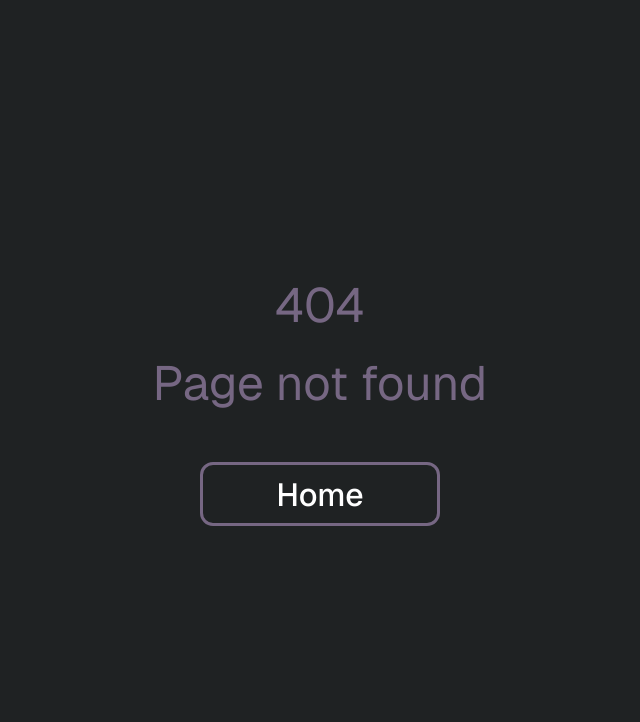
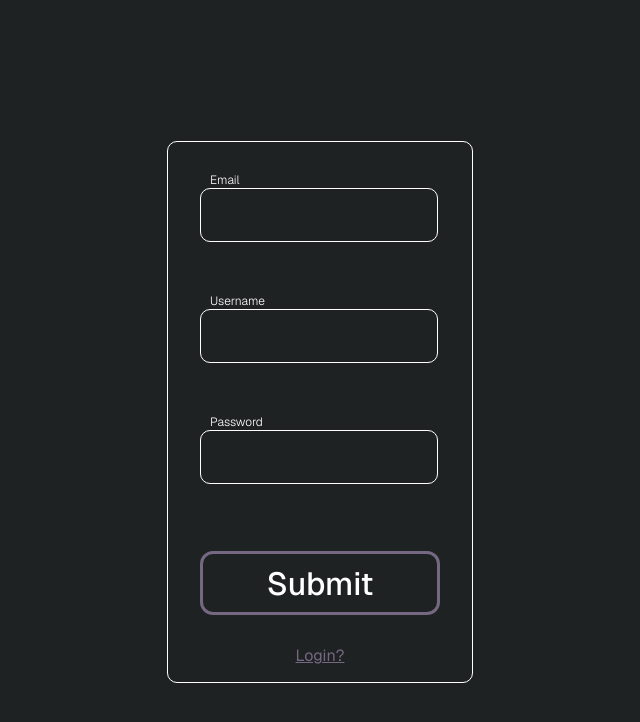
Before and after one commit to patrykmil/ztpai, a React (Vite) app in the folder react_app/: page /register in a window 1280 px wide. Before the commit this address had no page. Shown: the top 722 px of the page, without its empty margins (320-960 px from the left). Built offline with nearby package versions, Linux system fonts and the light colour scheme.

Commit message:
feat(react_app): added registration form

```diff
--- a/react_app/package.json
+++ b/react_app/package.json
@@ -10,12 +10,14 @@
     "preview": "vite preview"
   },
   "dependencies": {
+    "@tanstack/react-form": "^1.1.2",
     "@tanstack/react-query": "5.67.3",
     "@tanstack/react-query-devtools": "^5.67.3",
     "axios": "^1.8.4",
     "react": "^19.0.0",
     "react-dom": "^19.0.0",
-    "react-router-dom": "7.3.0"
+    "react-router-dom": "7.3.0",
+    "zod": "^3.24.2"
   },
   "devDependencies": {
     "@eslint/js": "^9.21.0",
--- /dev/null
+++ b/react_app/src/Register.jsx
@@ -0,0 +1,71 @@
+import {useForm} from '@tanstack/react-form';
+import {api} from './main';
+import {z} from 'zod';
+import styles from './Security/Security.module.css';
+import Field from './Security/Field.jsx';
+
+const ValidationSchema = z.object({
+    email: z.string().email("Email is not correct"),
+    username: z.string().min(3, "Username must be longer than 3"),
+    password: z.string().min(8, "Password must be longer than 8")
+});
+
+const Register = () => {
+    const form = useForm({
+        defaultValues: {
+            email: '',
+            username: '',
+            password: '',
+        },
+        onSubmit: async ({value}) => {
+            try {
+                console.log(value);
+                const {data} = await api.post("/addUser", value);
+                return data;
+            } catch (error) {
+                console.log("err");
+                console.log("err" + value);
+                throw new Error('Registration error');
+            }
+        },
+        validators: {
+            onChange: ValidationSchema
+        }
+    });
+
+    return (
+        <div className={styles.formDiv}>
+            <form
+                onSubmit={(e) => {
+                    e.preventDefault();
+                    e.stopPropagation();
+                    form.handleSubmit();
+                }}
+            >
+                <form.Field
+                    name="email"
+                    children={(field) => <Field name="email" label="Email" field={field}/>}
+                />
+                <form.Field
+                    name="username"
+                    children={(field) => <Field name="username" label="Username" field={field}/>}
+                />
+                <form.Field
+                    name="password"
+                    children={(field) => <Field name="password" label="Password" field={field}/>}
+                />
+                <form.Subscribe
+                    selector={(state) => [state.canSubmit, state.isSubmitting]}
+                    children={([canSubmit, isSubmitting]) => (
+                        <button className={styles.submitButton} type="submit" disabled={!canSubmit}>
+                            {isSubmitting ? '...' : 'Submit'}
+                        </button>
+                    )}
+                />
+            </form>
+            <a className={styles.link} href={"/login"}>Login?</a>
+        </div>
+    );
+};
+
+export default Register;
--- /dev/null
+++ b/react_app/src/Security/Field.jsx
@@ -0,0 +1,19 @@
+import React from 'react';
+import FieldInfo from './FieldInfo.jsx';
+import styles from './Security.module.css';
+
+const Field = ({name, label, field}) => (
+    <div>
+        <label className={styles.inputLabel} htmlFor={field.name}>{label}</label>
+        <input className={styles.input}
+               id={field.name}
+               name={field.name}
+               value={field.state.value}
+               onBlur={field.handleBlur}
+               onChange={(e) => field.handleChange(e.target.value)}
+        />
+        <FieldInfo field={field}/>
+    </div>
+);
+
+export default Field;
--- /dev/null
+++ b/react_app/src/Security/FieldInfo.jsx
@@ -0,0 +1,13 @@
+import React from 'react';
+import styles from './Security.module.css';
+
+const FieldInfo = ({field}) => (
+    <>
+        {field.state.meta.isTouched && field.state.meta.errors.length ? (
+            <em className={styles.validationError}>{field.state.meta.errors.map((err) => err.message).join(',')}</em>
+        ) : <div className={styles.errorMessagePlaceholder}></div>}
+        {field.state.meta.isValidating ? 'Validating...' : null}
+    </>
+);
+
+export default FieldInfo;
--- /dev/null
+++ b/react_app/src/Security/Security.module.css
@@ -0,0 +1,91 @@
+body {
+    display: flex;
+    flex-direction: column;
+    justify-content: center;
+    align-items: center;
+    height: 100vh;
+}
+
+.formDiv {
+    height: 33.75rem;
+    width: 19rem;
+    margin-top: 1.5em;
+    display: flex;
+    flex-direction: column;
+    justify-content: space-evenly;
+    align-items: center;
+    border-radius: 0.625rem;
+    border: 1px solid #fff;
+}
+
+form {
+    display: flex;
+    flex-flow: column nowrap;
+    justify-content: space-evenly;
+    height: 100%;
+}
+
+form > div {
+    display: flex;
+    flex-direction: column;
+    justify-content: flex-start;
+    align-items: start;
+}
+
+.inputLabel {
+    padding: 0;
+    color: #fff;
+    font-size: var(--small-font);
+    font-weight: 300;
+    align-self: flex-start;
+    margin: 0 0 0 0.625rem;
+}
+
+.validationError {
+    color: var(--accent-orange);
+}
+
+.input {
+    display: flex;
+    width: 13.5rem;
+    height: 2rem;
+    padding: 0.625rem;
+    align-items: center;
+    gap: 0.625rem;
+    flex-shrink: 0;
+    border-radius: 0.625rem;
+    border: 1px solid #fff;
+    background-color: inherit;
+}
+
+.submitButton {
+    margin-top: .5em;
+    display: inline-flex;
+    width: 7.5em;
+    height: 2em;
+    font-size: var(--double-font);
+    font-weight: 500;
+    padding: 0.9375rem 1.25rem;
+    justify-content: center;
+    align-items: center;
+    gap: 0.625rem;
+    border-radius: 0.8125rem;
+    border: 3px solid var(--primary);
+    background-color: inherit;
+}
+
+.submitButton:hover {
+    background-color: var(--primary);
+    color: #fff;
+    cursor: pointer;
+}
+
+.errorMessagePlaceholder {
+    height: 21px;
+}
+
+.link {
+    color: var(--primary);
+    text-decoration: underline;
+    margin-bottom: 1rem;
+}
--- a/react_app/src/main.jsx
+++ b/react_app/src/main.jsx
@@ -8,10 +8,12 @@ import HomePage from "./HomePage.jsx";
 import NotFound from "./ErrorPages/NotFound.jsx";
 import ComponentList from "./ComponentList.jsx";
 import axios from "axios";
+import Register from "./Register.jsx";
 
 const router = createBrowserRouter([
     {path: "/", element: <HomePage/>},
     {path: "/components", element: <ComponentList/>},
+    {path: "/register", element: <Register/>},
     {path: "*", element: <NotFound/>}
 ])
 
```
Also changed, not shown: 1 other file (tests, documents, lock files or other folders).
